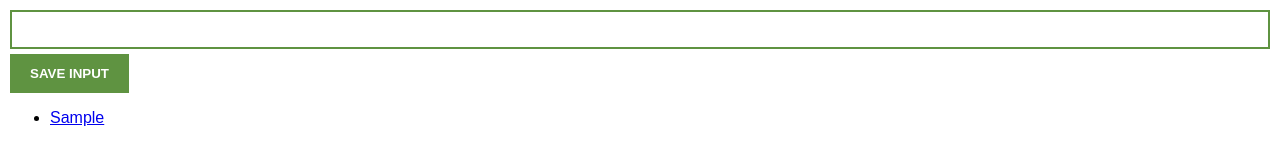
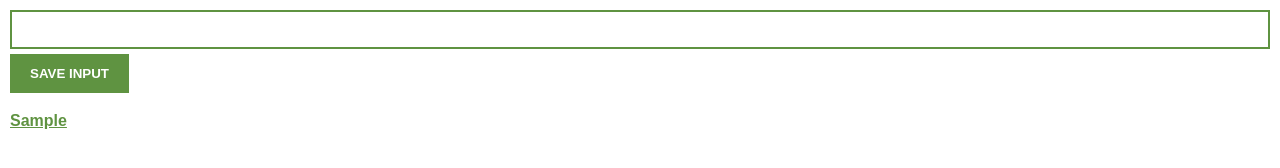
Before and after one commit to CodeLeiZ/TabSaving-ChromeExt, a plain HTML site: page index.html in a window 1280 px wide. Both pictures are taken after typing "Sample" into the empty fields and a click on the button "SAVE INPUT". Drawn offline with Linux system fonts and the light colour scheme.

Commit message:
Improve code include Temple string

```diff
--- a/index.js
+++ b/index.js
@@ -13,7 +13,12 @@
 function renderLeads() {
     let itemList = ""
     for (let i = 0; i < myLeads.length; i++) {
-        itemList += "<li><a href='"+myLeads[i]+"' target='_blank'>" + myLeads[i] + "</a></li>"
+        itemList +=
+            `<li>
+                <a href='${myLeads[i]}' target='_blank'>
+                ${myLeads[i]}
+                </a>
+            </li>`
     }
     ulEl.innerHTML = itemList
 }
--- a/style.css
+++ b/style.css
@@ -29,3 +29,17 @@
     margin-top: 5px;
     font-weight: bolder;
 }
+
+ul {
+    list-style-type: none;
+    padding: 0;
+}
+
+li {
+    font-weight: bold;
+    padding: 3px 0px 3px 0px;
+}
+
+a {
+    color: #5f9341;
+}
```
